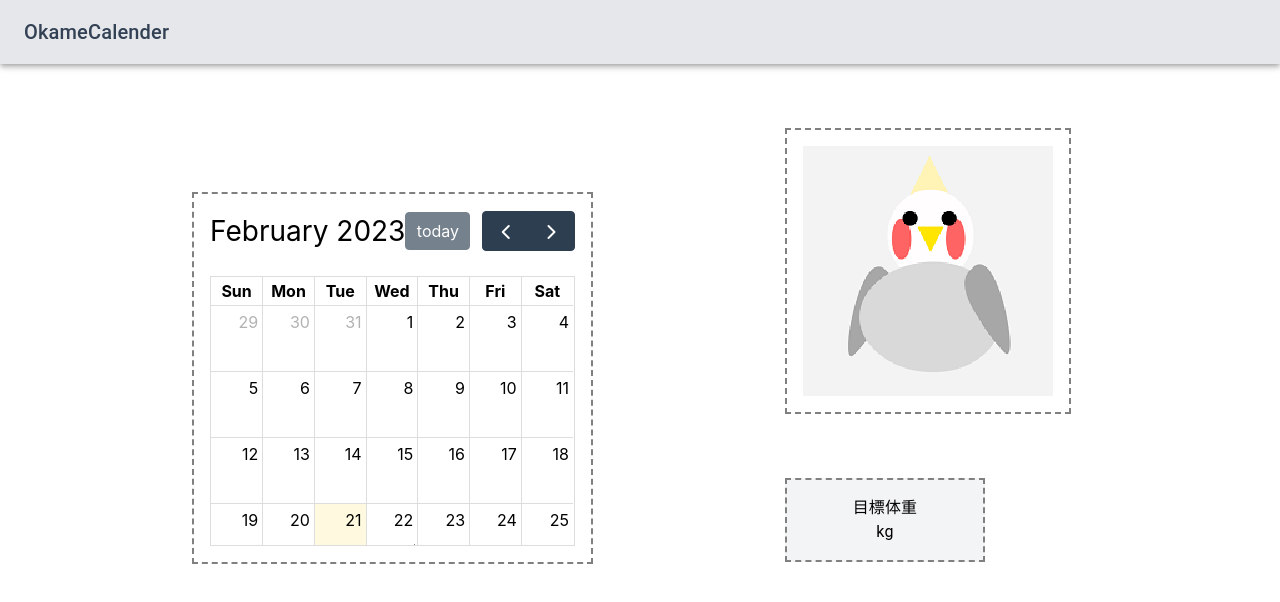
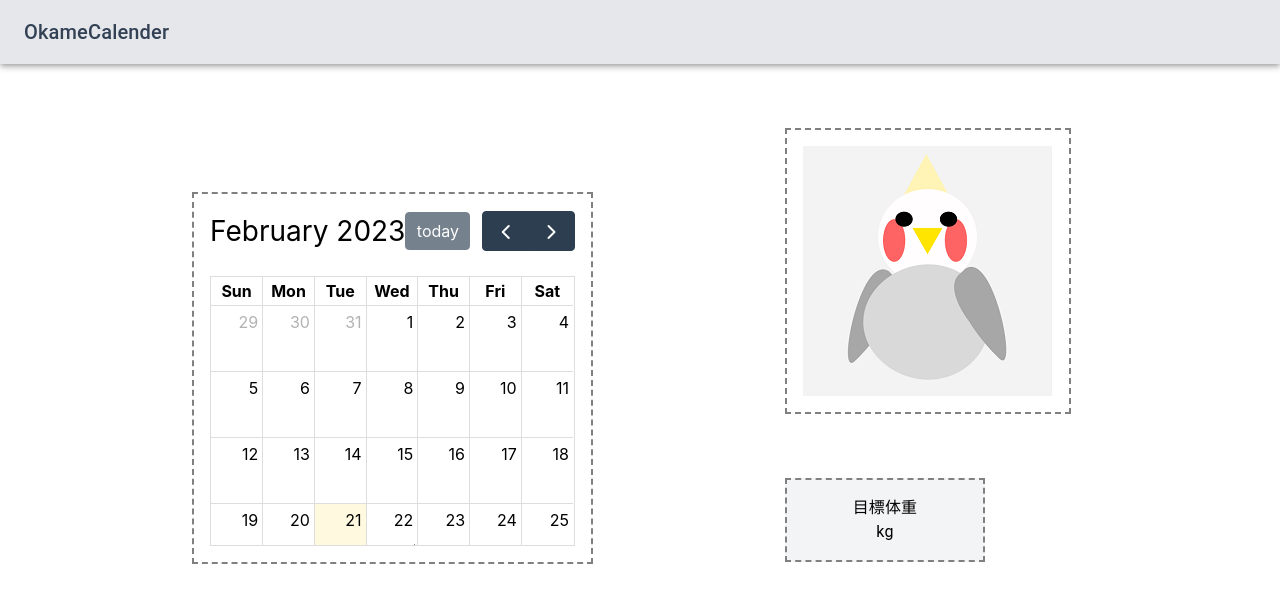
Before and after one commit to naka520/testsite, a React (Create React App) app: page / in a window 1280 px wide. Shown: the top 602 px of the page. Built offline with nearby package versions, Linux system fonts and the light colour scheme.

Commit message:
"add imgadd"

```diff
--- a/src/component/Okame.js
+++ b/src/component/Okame.js
@@ -1,12 +1,12 @@
 import { Box } from "@mui/material";
 import { Stack } from "@mui/system";
-import okame1 from "./okame1.png";
+import okame2 from "./okame2.png";
 
 const Okame = () => {
   return (
     <Box sx={{ p: 2, border: "2px dashed grey" }}>
       <img
-        src={okame1}
+        src={okame2}
         sx={{
           width: "60%",
           margin: "auto",
```
Also changed, not shown: src/component/okame2.png (added), src/component/okame3.png (added).
